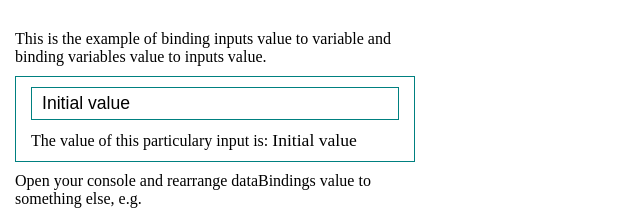
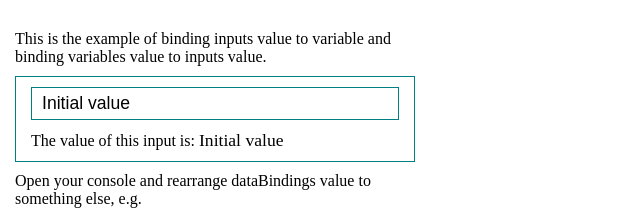
Before and after one commit to Rodionoff/data-binding, a website built with webpack: page src/templates/index.html in a window 1280 px wide. Shown: the top 216 px of the page, without its empty margins (0-640 px from the left). Built offline with nearby package versions, Linux system fonts and the light colour scheme; files whose address does not match are found by name.

Commit message:
009 Improve style

```diff
--- a/src/templates/index.html
+++ b/src/templates/index.html
@@ -19,7 +19,7 @@ title: Data Binding
     </div>
     <div class="input-value-wrapper">
       <p class="input-value">
-        The value of this particulary input is:
+        The value of this input is:
         <span>example value (placeholder)</span>
       </p>
     </div>
```
Also changed, not shown: build/index.html.
